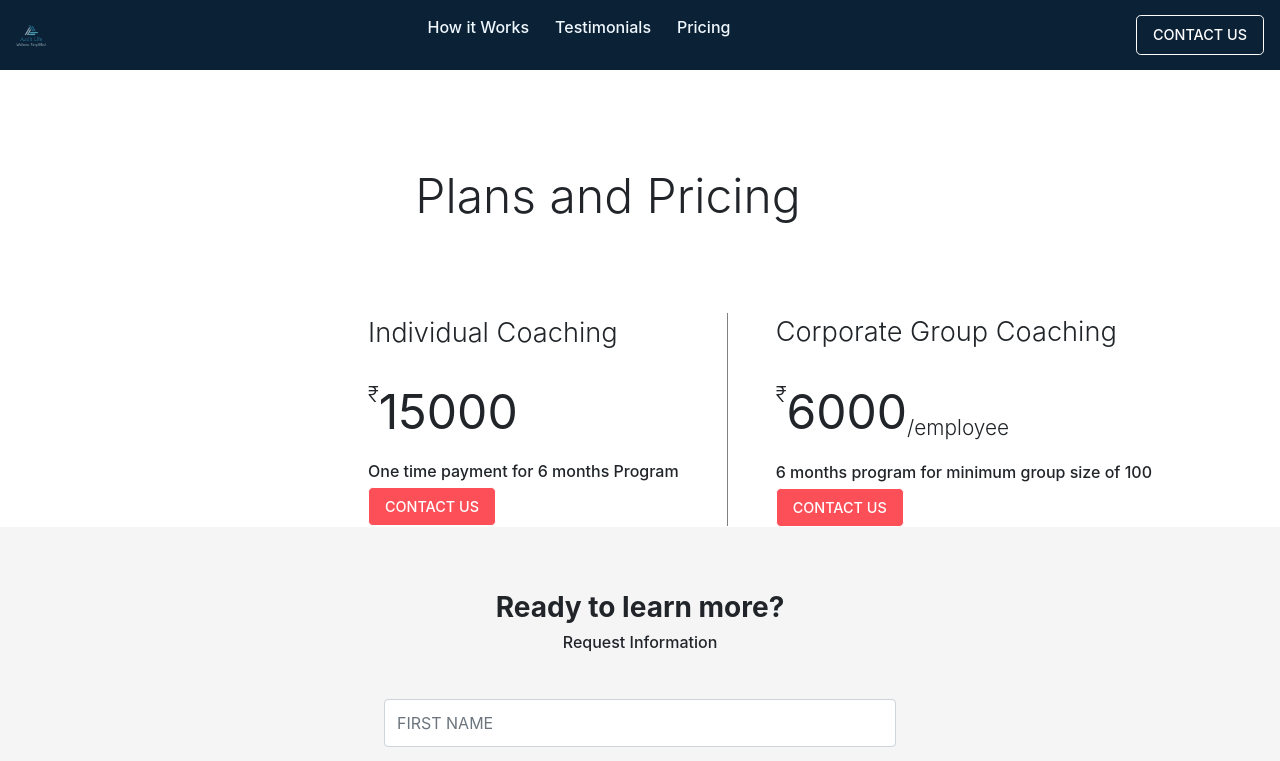
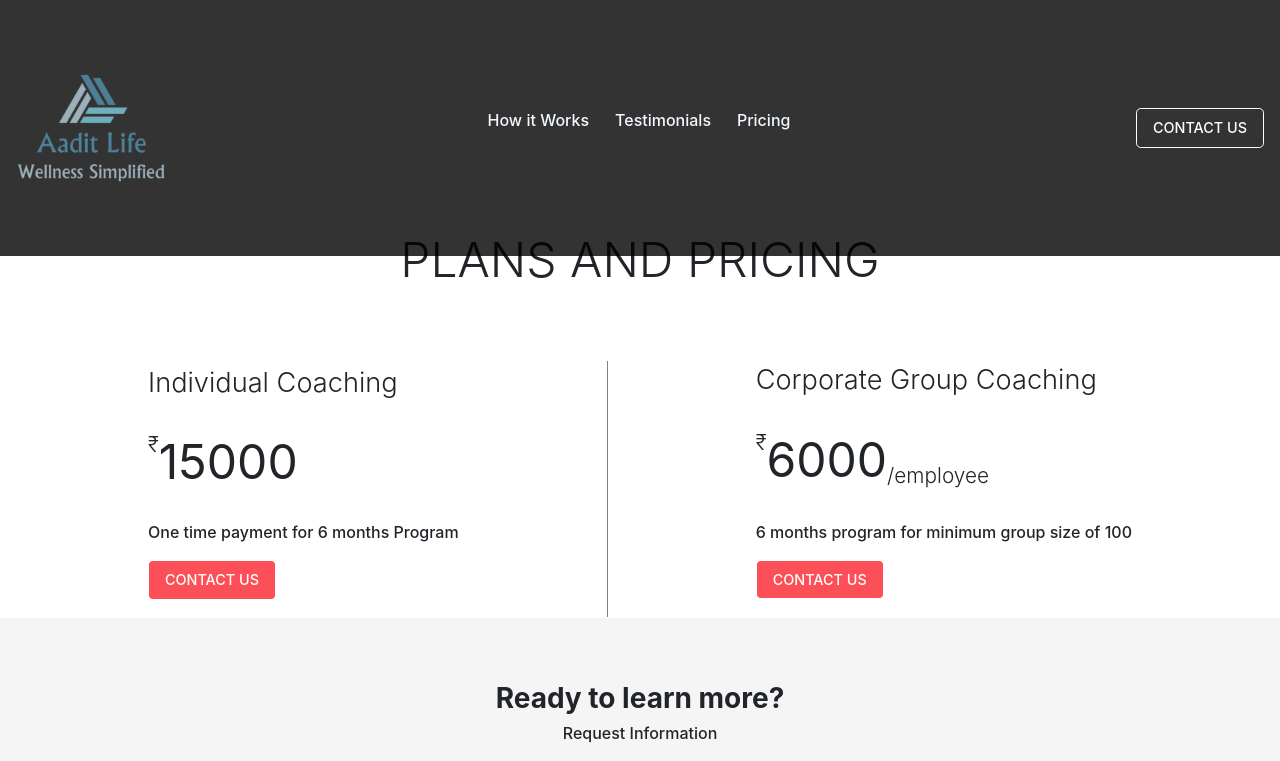
Before and after one commit to karunaBhardwaj/aaditlifewebsite, an Angular app: page /pricing in a window 1280 px wide. Shown: the top 761 px of the page. Built offline with nearby package versions, Linux system fonts and the light colour scheme.

Commit message:
CSS changes to Pricing page

```diff
--- a/src/app/pricing/pricing.component.html
+++ b/src/app/pricing/pricing.component.html
@@ -1,7 +1,7 @@
 <div class="nav-sec">
   <nav class="navbar  navbar-dark fixed-top">
       <a class="navbar-brand" href="/home">
-          <img src="../../../assets/MediumSquareLogo.png" width="30" height="30" alt="">
+          <img src="../../../assets/MediumSquareLogo.png" width="150" height="150" alt="">
       </a>
       <ul>
       <li class="nav-item">
@@ -22,16 +22,16 @@
 </div>
 
 <div class="section-1">
-  <p style="font-size: 3rem; width: 65%; padding-left: 30%; text-align: center; text-justify: auto; font-weight: 300">Plans and Pricing</p>
+  <p style="font-size: 3rem; text-align: center; font-weight: 300; padding-top: 5%; margin: auto auto; position: relative;">PLANS AND PRICING</p>
 </div>
 
 <div class="section-2">
   <div class="plans">
     <p style="font-size: 1.7rem; font-weight: 300; padding-bottom: 2%;">Individual Coaching</p>
     <p style="font-size: 3rem; align-content: center; padding-bottom: 2%;"><sup>&#x20b9;</sup>15000</p>
-    <p style="font-weight: 500; line-height: 0%">One time payment for 6 months Program</p>
+    <p style="font-weight: 500; ">One time payment for 6 months Program</p>
     <!--<p style="color: gray; font-size: 0.7rem; padding-left: 20%; line-height: 0%; padding-bottom: 25%;">PER LOCATION</p> -->
-    <a href="/demo" style="color:white; border-color: white; font-weight: 500; font-size: 0.9em; background-color: #FD4F57;"  class="btn nav-btn btn-lg">CONTACT US</a>
+    <a href="/demo" class="btn nav-btn btn-lg" style="color:white; border-color: white; font-weight: 500; font-size: 0.9em; background-color: #FD4F57;margin-bottom: 5%;"  >CONTACT US</a>
   </div>
 
   <div class="divider"></div>
@@ -39,9 +39,9 @@
   <div class="plans">
     <p style="font-size: 1.7rem; font-weight: 300; padding-bottom: 2%;">Corporate Group Coaching</p>
     <p style="font-size: 3rem; align-content: center; padding-bottom: 2%;"><sup>&#x20b9;</sup>6000<sub>/employee</sub></p>
-    <p style="font-weight: 500; line-height: 0%">6 months program for minimum group size of 100</p>
+    <p style="font-weight: 500; ">6 months program for minimum group size of 100</p>
 
-    <a href="/demo" style="color:white; border-color: white; font-weight: 500; font-size: 0.9em; background-color: #FD4F57;"  class="btn nav-btn btn-lg">CONTACT US</a>
+    <a href="/demo" class="btn nav-btn btn-lg" style="color:white; border-color: white; font-weight: 500; font-size: 0.9em; background-color: #FD4F57;margin-bottom: 5%;"  >CONTACT US</a>
   </div>
 
 </div>
--- a/src/app/pricing/pricing.component.scss
+++ b/src/app/pricing/pricing.component.scss
@@ -19,15 +19,15 @@ nav{
     display: flex;
     // padding-top: 8%;
     // padding-bottom: 6%;
-    padding-left: 25%;
     text-align: center;
     text-align: justify;
     align-content: center;
+    position: relative;
 }
 .plans {
     align-content: center;
-    padding-right: 5%;
-    padding-left: 5%;
+    position: relative;
+    margin:auto auto;
     // padding-left: 5%;
 }
 sup {
@@ -145,3 +145,12 @@ sub {
     display: flex;
     padding-left: 40rem;
 }
+
+.fixed-top {
+    background: black;
+    opacity: 0.8;
+
+    @media only screen and (max-width: 1366px) {
+        height: 32%;
+    }
+}
--- a/src/app/pricing/pricing.component.ts
+++ b/src/app/pricing/pricing.component.ts
@@ -48,15 +48,17 @@ export class PricingComponent implements OnInit {
       });
     const nav = document.querySelector('nav'); // Identify target
     const navBtn = document.getElementsByClassName('nav-btn')[0] as HTMLElement;
+    const logo = document.querySelector('.navbar-brand img') as HTMLImageElement;
 
     window.addEventListener('scroll', function(event) { // To listen for event
         event.preventDefault();
 
-        if (window.scrollY <= 80) {
-            navBtn.style.backgroundColor = 'transparent';
-
+        if (document.body.scrollTop > 50 || document.documentElement.scrollTop > 50) {
+          logo.height = 70;
+          logo.width = 70;
         } else {
-            navBtn.style.backgroundColor = '#FD6E75';
+          logo.height = 150;
+          logo.width = 150;
         }
     });
   }
```
